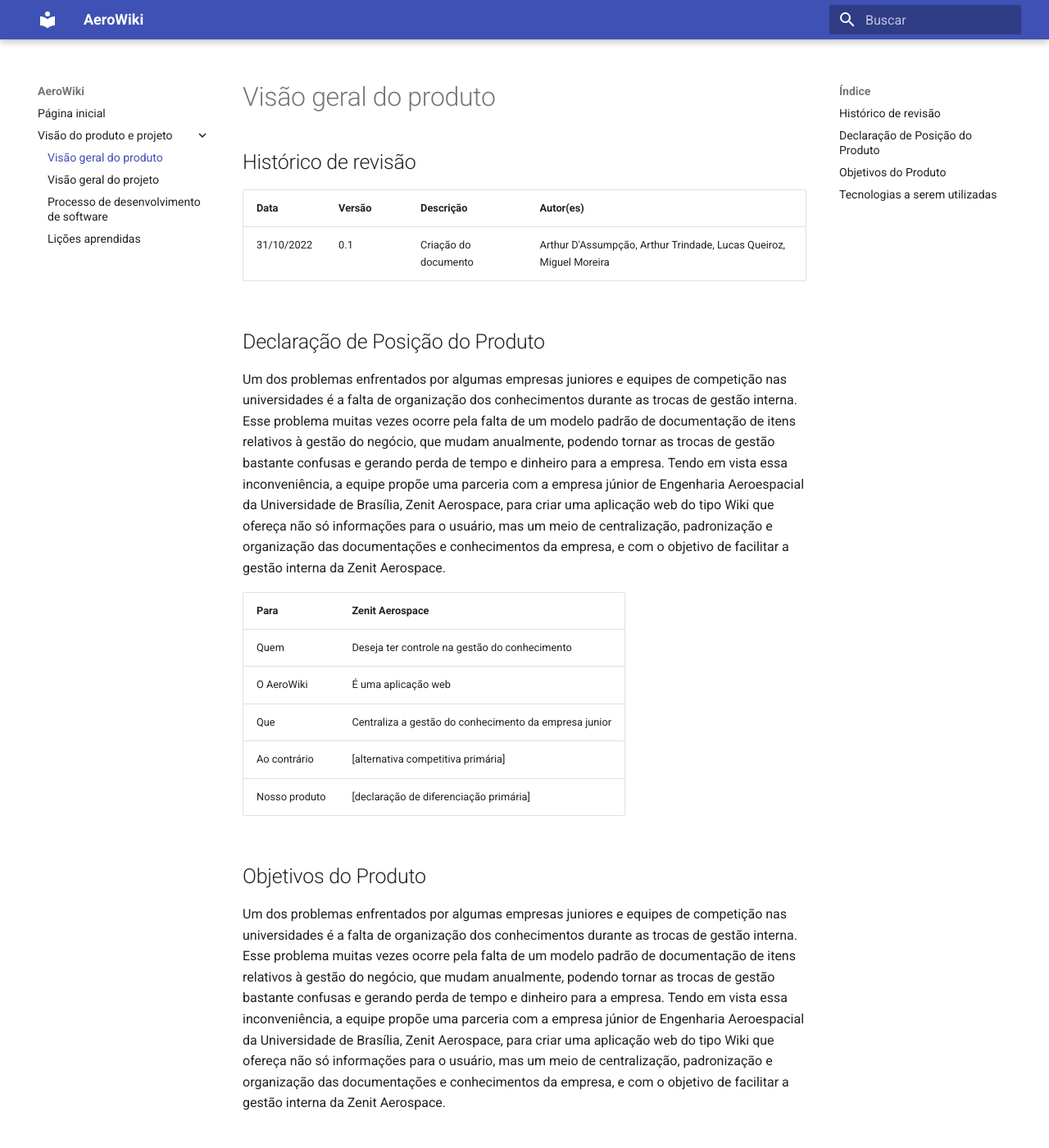
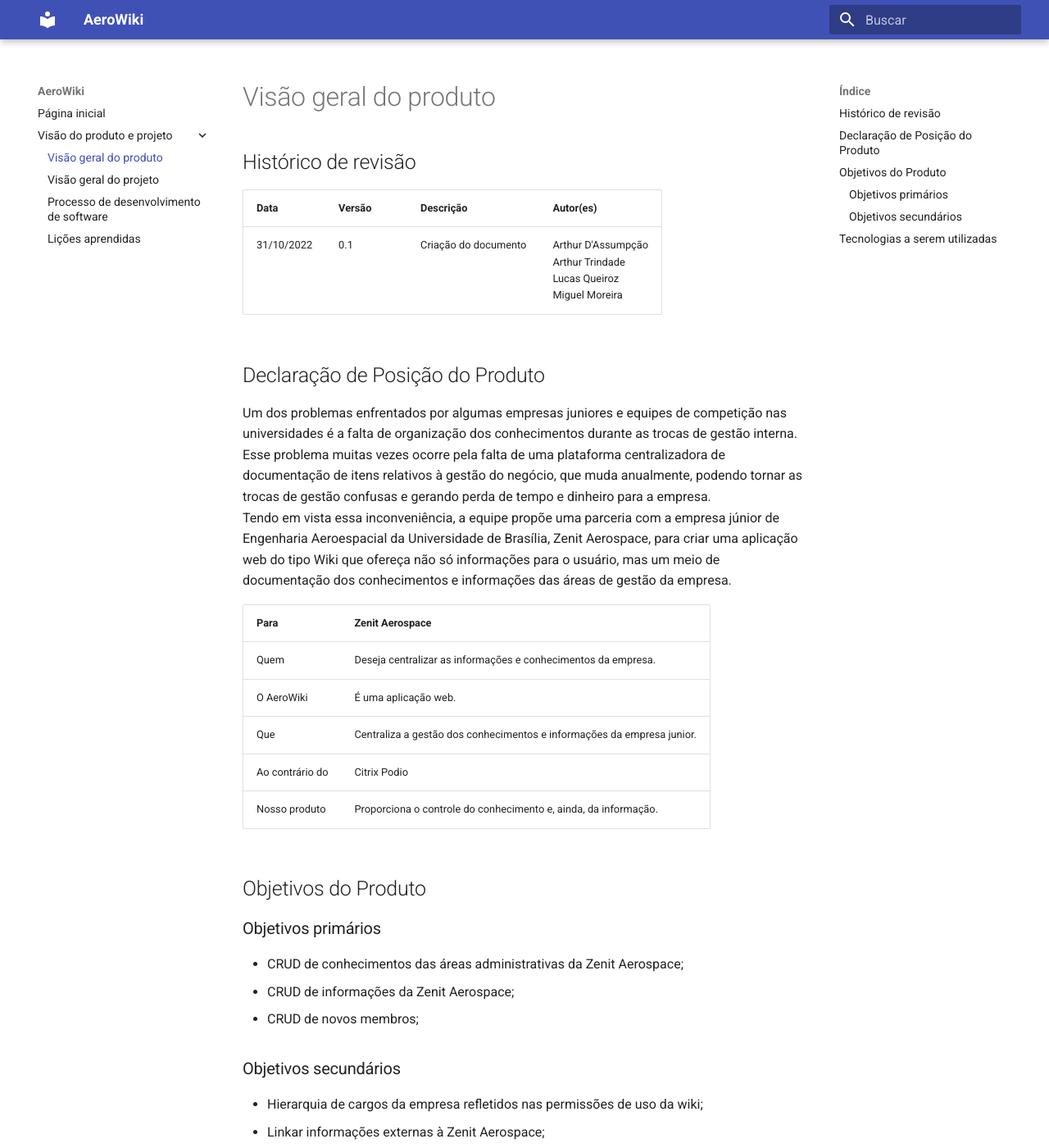
Before and after one commit to mdsreq-fga-unb/2022.2-AeroWiki, an MkDocs documentation site: the page built from docs/visao_do_produto_e_projeto/visao-do-produto.md, in a window 1280 px wide and 1400 px high. Shown: the whole window at 82% size. Built offline with MkDocs 1.6.1 and Material for MkDocs 9.7.7, drawn with Linux system fonts in a browser that asks for light colours.

Commit message:
#2: Atualizações do documento de visao-do-produto
Co-authored-by: Arthur Trindade <arthur-catrindadeunb@hotmail.com>
Co-authored-by: Lucas Queiroz <lucas.fn4@gmail.com>
Co-authored-by: Arthur Loureiro <dassumpcaoarthur@gmail.com>

```diff
--- a/docs/visao_do_produto_e_projeto/visao-do-produto.md
+++ b/docs/visao_do_produto_e_projeto/visao-do-produto.md
@@ -4,29 +4,32 @@
 
 | Data       | Versão | Descrição            | Autor(es)                                                    |
 | ---------- | ------ | -------------------- | ------------------------------------------------------------ |
-| 31/10/2022 | 0.1    | Criação do documento | Arthur D'Assumpção, Arthur Trindade, Lucas Queiroz, Miguel Moreira |
+| 31/10/2022 | 0.1    | Criação do documento | Arthur D'Assumpção<br> Arthur Trindade<br> Lucas Queiroz<br> Miguel Moreira |
 
 ## Declaração de Posição do Produto
 
-Um dos problemas enfrentados por algumas empresas juniores e equipes de competição nas universidades é a falta de organização dos conhecimentos durante as trocas de gestão interna. Esse problema muitas vezes ocorre pela falta de um modelo padrão de documentação de itens relativos à gestão do negócio, que mudam anualmente, podendo tornar as trocas de gestão bastante confusas e gerando perda de tempo e dinheiro para a empresa.
-Tendo em vista essa inconveniência, a equipe propõe uma parceria com a empresa júnior de Engenharia Aeroespacial da Universidade de Brasília, Zenit Aerospace, para criar uma aplicação web do tipo Wiki que ofereça não só informações para o usuário, mas um meio de centralização, padronização e organização das documentações e conhecimentos da empresa, e com o objetivo de facilitar a gestão interna da Zenit Aerospace.
+Um dos problemas enfrentados por algumas empresas juniores e equipes de competição nas universidades é a falta de organização dos conhecimentos durante as trocas de gestão interna. Esse problema muitas vezes ocorre pela falta de uma plataforma centralizadora de documentação de itens relativos à gestão do negócio, que muda anualmente, podendo tornar as trocas de gestão confusas e gerando perda de tempo e dinheiro para a empresa. <br>
+Tendo em vista essa inconveniência, a equipe propõe uma parceria com a empresa júnior de Engenharia Aeroespacial da Universidade de Brasília, Zenit Aerospace, para criar uma aplicação web do tipo Wiki que ofereça não só informações para o usuário, mas um meio de documentação dos conhecimentos e informações das áreas de gestão da empresa.
 
-| Para          | Zenit Aerospace                                       |
-| ------------- | ----------------------------------------------------- |
-| Quem          | Deseja ter controle na gestão do conhecimento         |
-| O AeroWiki    | É uma aplicação web                                   |
-| Que           | Centraliza a gestão do conhecimento da empresa junior |
-| Ao contrário  | [alternativa competitiva primária]                    |
-| Nosso produto | [declaração de diferenciação primária]                |
+| Para           | Zenit Aerospace                                       |
+| -------------- | ----------------------------------------------------- |
+| Quem           | Deseja centralizar as informações e conhecimentos da empresa.|
+| O AeroWiki     | É uma aplicação web.|
+| Que            | Centraliza a gestão dos conhecimentos e informações da empresa junior.|
+| Ao contrário do | Citrix Podio |
+| Nosso produto  | Proporciona o controle do conhecimento e, ainda, da informação.  |
 
 
 
 ## Objetivos do Produto
 
-Um dos problemas enfrentados por algumas empresas juniores e equipes de competição nas universidades é a falta de organização dos conhecimentos durante as trocas de gestão interna. Esse problema muitas vezes ocorre pela falta de um modelo padrão de documentação de itens relativos à gestão do negócio, que mudam anualmente, podendo tornar as trocas de gestão bastante confusas e gerando perda de tempo e dinheiro para a empresa.
-Tendo em vista essa inconveniência, a equipe propõe uma parceria com a empresa júnior de Engenharia Aeroespacial da Universidade de Brasília, Zenit Aerospace, para criar uma aplicação web do tipo Wiki que ofereça não só informações para o usuário, mas um meio de centralização, padronização e organização das documentações e conhecimentos da empresa, e com o objetivo de facilitar a gestão interna da Zenit Aerospace.
-
-
+### Objetivos primários
+* CRUD de conhecimentos das áreas administrativas da Zenit Aerospace;
+* CRUD de informações da Zenit Aerospace;
+* CRUD de novos membros;
+### Objetivos secundários
+* Hierarquia de cargos da empresa refletidos nas permissões de uso da wiki;
+* Linkar informações externas à Zenit Aerospace;
 
 ## Tecnologias a serem utilizadas
 
```
